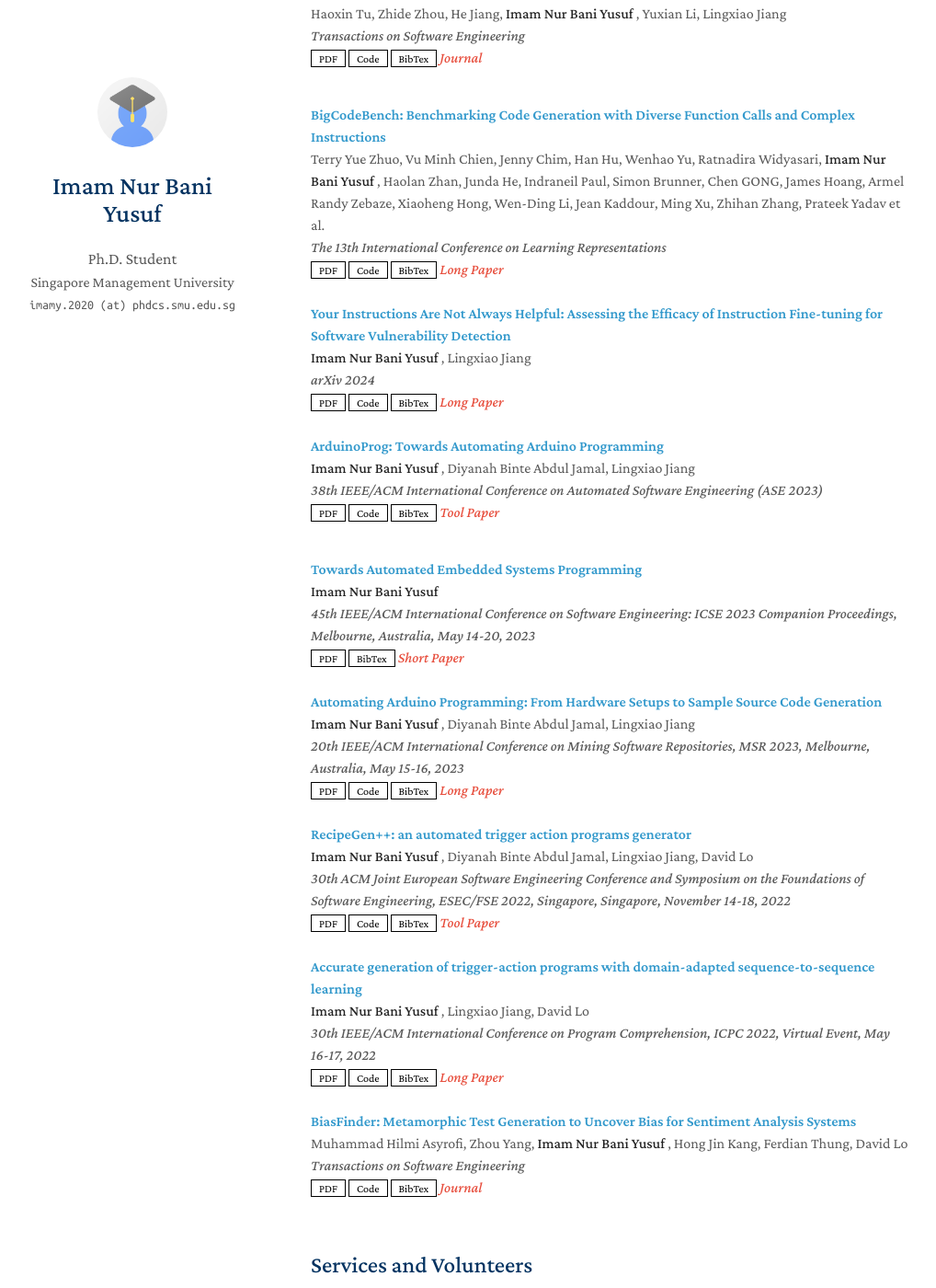
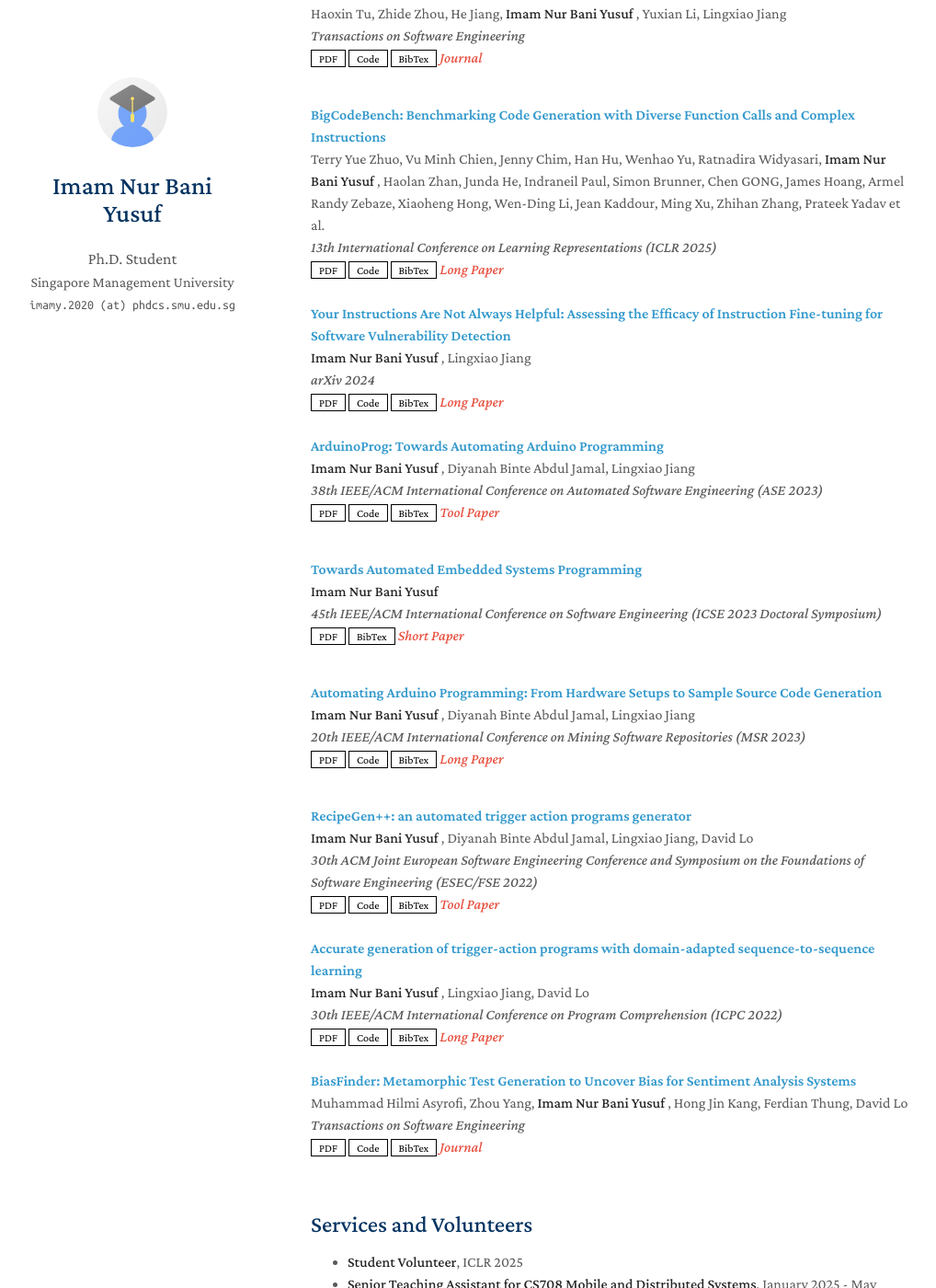
Before and after one commit to imamnurby/imamnurby.github.io, a Jekyll site: the page built from index.md, in a window 1280 px wide and 1400 px high, scrolled down 1199 px. Shown: the whole window at 92% size, without its empty margins (132-1150 px from the left). Built offline with Jekyll 4.4.1, drawn with Linux system fonts in a browser that asks for light colours; nearby versions of some CDN libraries; a style sheet for code colours, icons or effects is not loaded; our own code applies the rules of GitHub Pages for plain Markdown files; some of the changed text lies outside the part shown.

Commit message:
update conference names

```diff
--- a/_data/publications.yml
+++ b/_data/publications.yml
@@ -2,7 +2,7 @@ main:
   - title: "RustMap: Towards Project-Scale C-to-Rust Migration via LLM and Program Analysis"
     authors: "Xuemeng Cai, Jiakun Liu, Xiping Huang, Yijun Yu, Haitao Wu, Chunmiao Li, Bo Wang, <strong> Imam Nur Bani Yusuf </strong>, Lingxiao Jiang"
     conference_short: ""
-    conference: "The 29th International Conference on Engineering of Complex Computer Systems (ICECCS 2025)"
+    conference: "29th International Conference on Engineering of Complex Computer Systems (ICECCS 2025)"
     pdf: "https://arxiv.org/abs/2503.17741v1"
     code: "https://github.com/Cxm211/RustMap"
     bibtex: "https://dblp.org/rec/journals/corr/abs-2503-17741.bib"
@@ -33,7 +33,7 @@ main:
   - title: "BigCodeBench: Benchmarking Code Generation with Diverse Function Calls and Complex Instructions"
     authors: "Terry Yue Zhuo, Vu Minh Chien, Jenny Chim, Han Hu, Wenhao Yu, Ratnadira Widyasari, <strong> Imam Nur Bani Yusuf </strong>, Haolan Zhan, Junda He, Indraneil Paul, Simon Brunner, Chen GONG, James Hoang, Armel Randy Zebaze, Xiaoheng Hong, Wen-Ding Li, Jean Kaddour, Ming Xu, Zhihan Zhang, Prateek Yadav et al."
     conference_short: ""
-    conference: "The 13th International Conference on Learning Representations"
+    conference: "13th International Conference on Learning Representations (ICLR 2025)"
     pdf: "https://openreview.net/forum?id=YrycTjllL0"
     bibtex: "https://dblp.org/rec/journals/corr/abs-2406-15877.bib"
     code: "https://github.com/bigcode-project/bigcodebench"
@@ -63,7 +63,7 @@ main:
   - title: "Towards Automated Embedded Systems Programming"
     authors: "<strong> Imam Nur Bani Yusuf </strong>"
     conference_short: ""
-    conference: "45th IEEE/ACM International Conference on Software Engineering: ICSE 2023 Companion Proceedings, Melbourne, Australia, May 14-20, 2023"
+    conference: "45th IEEE/ACM International Conference on Software Engineering (ICSE 2023 Doctoral Symposium)"
     pdf: "https://imamnurby.github.io/assets/files/icse23_ds.pdf"
     bibtex: "https://dblp.org/rec/conf/icse/Yusuf23.bib"
     notes: "Short Paper"
@@ -72,7 +72,7 @@ main:
   - title: "Automating Arduino Programming: From Hardware Setups to Sample Source Code Generation"
     authors: "<strong> Imam Nur Bani Yusuf </strong>, Diyanah Binte Abdul Jamal, Lingxiao Jiang"
     conference_short: ""
-    conference: "20th IEEE/ACM International Conference on Mining Software Repositories, MSR 2023, Melbourne, Australia, May 15-16, 2023"
+    conference: "20th IEEE/ACM International Conference on Mining Software Repositories (MSR 2023)"
     pdf: "https://imamnurby.github.io/assets/files/arduprog_msr23.pdf"
     code: "https://github.com/imamnurby/ArduProg"
     bibtex: "https://dblp.org/rec/conf/msr/YusufJJ23.bib"
@@ -82,7 +82,7 @@ main:
   - title: "RecipeGen++: an automated trigger action programs generator"
     authors: "<strong> Imam Nur Bani Yusuf </strong>, Diyanah Binte Abdul Jamal, Lingxiao Jiang, David Lo"
     conference_short: ""
-    conference: "30th ACM Joint European Software Engineering Conference and Symposium on the Foundations of Software Engineering, ESEC/FSE 2022, Singapore, Singapore, November 14-18, 2022"
+    conference: "30th ACM Joint European Software Engineering Conference and Symposium on the Foundations of Software Engineering (ESEC/FSE 2022)"
     pdf: "https://imamnurby.github.io/assets/files/recipegen_fse22.pdf"
     code: "https://github.com/imamnurby/RecipeGen"
     bibtex: "https://dblp.org/rec/conf/sigsoft/YusufJJ022.bib"
@@ -92,7 +92,7 @@ main:
   - title: "Accurate generation of trigger-action programs with domain-adapted sequence-to-sequence learning"
     authors: "<strong> Imam Nur Bani Yusuf </strong>, Lingxiao Jiang, David Lo"
     conference_short: ""
-    conference: "30th IEEE/ACM International Conference on Program Comprehension, ICPC 2022, Virtual Event, May 16-17, 2022"
+    conference: "30th IEEE/ACM International Conference on Program Comprehension (ICPC 2022)"
     pdf: "https://imamnurby.github.io/assets/files/recipegen_icpc22.pdf"
     code: "https://github.com/imamnurby/RecipeGen-IFTTT-RP"
     bibtex: "https://dblp.org/rec/conf/iwpc/YusufJ022.bib"
```
